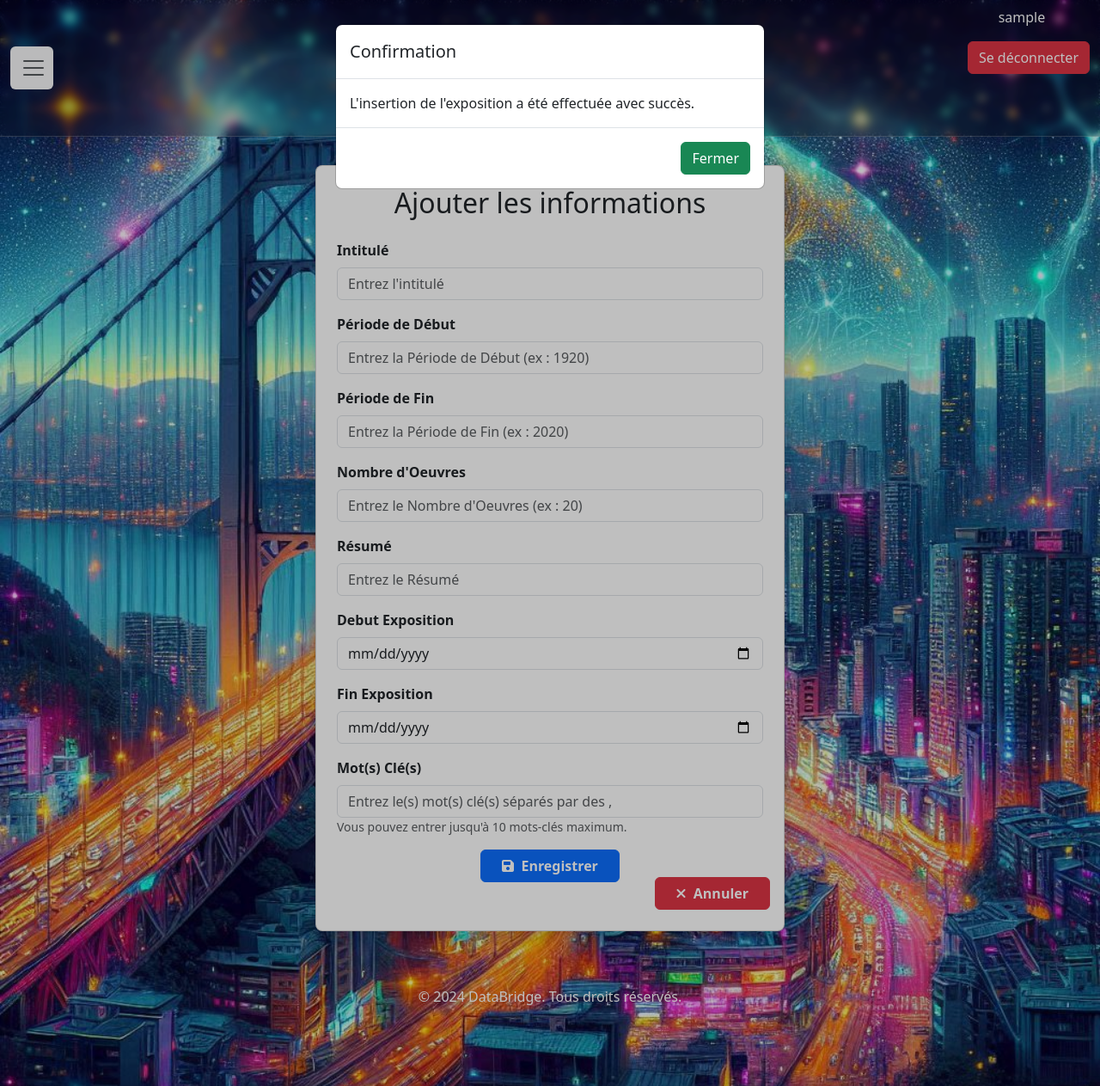
After one commit to cju3ry/Projet-Musee-Web, a PHP site: page /pages/page_ajout_expositions.php in a window 1280 px wide. The commit adds this page. Shown: the whole page at 86% size. Run offline with PHP 8.4, Linux system fonts and the light colour scheme; the visitor is signed in with stand-in values (Sample User, id 1).

Commit message:
implémentation de l'ajout d'une exposition

```diff
--- /dev/null
+++ b/DataBridge/pages/page_ajout_expositions.php
@@ -0,0 +1,317 @@
+<?php
+include("../fonction/fonctionsAuthentification.php");
+include("../fonction/fonctionInsert.php");
+session_start();
+
+if (isset($_SESSION["insertionOk"]) && $_SESSION["insertionOk"] === true) {
+    echo "<script src='../javaScript/scriptInsertionEmpOk.js'></script>";
+    unset($_SESSION["insertionOk"]);
+}
+if (isset($_SESSION["insertionOk"]) && $_SESSION["insertionOk"] === false)
+{
+    echo "<script src='../javaScript/scriptInsertionEmpKo.js'></script>";
+    unset($_SESSION["insertionOk"]);
+}
+
+if ($_SERVER['REQUEST_METHOD'] === 'POST') {
+    try {
+        $pdo = connecterBd();
+    } catch (PDOException $e) {
+        echo "Erreur de connexion à la base de données " . $e->getMessage();
+        header('Location: erreurConnexion.php');
+    }
+
+//    $nom = $_POST['nom'] ?? null;
+//    $prenom = $_POST['prenom'] ?? null;
+//    $telephone = $_POST['telephone'] ?? null;
+//    $login = $_POST['login'] ?? null;
+//    $pwd = $_POST['motDePasse'] ?? null;
+//    $pwd = md5($pwd);
+    $intituleExpo = $_POST['intitule'] ?? null;
+    $periodeDebut = $_POST['periodeDebut'] ?? null;
+    $periodeFin = $_POST['periodeFin'] ?? null;
+    $nombreOeuvres = $_POST['nombreOeuvres'] ?? null;
+    $resume = $_POST['resume'] ?? null;
+    $debutExpoTemp = $_POST['debutExpoTemp'] ?? null;
+    $finExpoTemp = $_POST['finExpoTemp'] ?? null;
+    $motsCles = $_POST['motsCles'] ?? null;
+    $intituleExpo = htmlentities($intituleExpo);
+    $periodeDebut = htmlentities($periodeDebut);
+    $periodeFin = htmlentities($periodeFin);
+    $nombreOeuvres = htmlentities($nombreOeuvres);
+    $resume = htmlentities($resume);
+    $debutExpoTemp = htmlentities($debutExpoTemp);
+    $finExpoTemp = htmlentities($finExpoTemp);
+    // peut etre probleme avec les , -----------------------------------------------------------------------------------
+    $motsCles = htmlentities($motsCles);
+
+    // Convertion en int
+    $periodeDebut = intval($periodeDebut);
+    $periodeFin = intval($periodeFin);
+
+    if (!empty($intituleExpo) && !empty($periodeDebut) && !empty($periodeFin) && !empty($nombreOeuvres) && !empty($resume) && !empty($motsCles)) {
+        try {
+            insertExposition(
+                $pdo,
+                $intituleExpo,
+                $periodeDebut,
+                $periodeFin,
+                $nombreOeuvres,
+                $resume,
+                $debutExpoTemp,
+                $finExpoTemp,
+                $motsCles
+            );
+            $insertionOk = true;
+            $_SESSION["insertionOk"] = $insertionOk;
+            header('Location: page_ajout_expositions.php');
+
+        } catch (Exception $e) {
+            $insertionOk = false;
+            $_SESSION["insertionOk"] = $insertionOk;
+            header('Location: page_ajout_expositions.php');
+        }
+    } else {
+        header('Location: page_ajout_expositions.php');
+        exit();
+    }
+}
+?>
+<!DOCTYPE html>
+<html lang="fr">
+<head>
+    <meta charset="UTF-8">
+    <meta name="viewport" content="width=device-width, initial-scale=1.0">
+    <title>DataBridge</title>
+    <!-- Bootstrap CSS -->
+    <link href="https://cdn.jsdelivr.net/npm/bootstrap@5.3.0-alpha1/dist/css/bootstrap.min.css" rel="stylesheet">
+    <link rel="stylesheet" href="https://cdnjs.cloudflare.com/ajax/libs/font-awesome/6.5.1/css/all.min.css">
+    <link rel="stylesheet" href="../CSS/stylePageEmployes.css">
+
+</head>
+<body>
+<!-- Navbar -->
+<nav class="navbar navbar-transparent fixed-top">
+    <div class="container-fluid d-flex justify-content-between align-items-center">
+        <!-- Bouton Hamburger -->
+        <button class="navbar-toggler bg-light" type="button" data-bs-toggle="collapse" data-bs-target="#navbarNav" aria-controls="navbarNav" aria-expanded="false" aria-label="Toggle navigation">
+            <span class="navbar-toggler-icon"></span>
+        </button>
+
+        <!-- Logo et Titre alignés et centrés -->
+        <div class="d-flex align-items-center justify-content-center mx-auto text-center" style="position: absolute; left: 50%; transform: translateX(-50%);">
+            <img src="../images/logo.png" class="logo-size me-2 w-25" alt="Logo">
+            <a class="navbar-brand logo-size mb-0 fs-1 text-white">DataBridge</a>
+        </div>
+
+        <!-- Bouton et Login -->
+        <div class="text-center">
+            <span class="me-3 mt-3 text-white"><?php echo ($_SESSION['loginAdmin']);?></span><br>
+            <form method="post" action="logout.php">
+                <button type="submit" class="btn btn-danger mt-3">Se déconnecter</button><br><br><br>
+            </form>
+        </div>
+    </div>
+</nav>
+<!-- Sidebar (Offcanvas) -->
+<div class="offcanvas offcanvas-start" tabindex="-1" id="offcanvasMenu" aria-labelledby="offcanvasMenuLabel">
+    <div class="offcanvas-header">
+        <h5 class="offcanvas-title" id="offcanvasMenuLabel">Menu</h5>
+        <button type="button" class="btn-close text-reset" data-bs-dismiss="offcanvas" aria-label="Close"></button>
+    </div>
+    <div class="offcanvas-body">
+        <ul class="list-unstyled">
+            <!-- Menu principal -->
+            <li>
+                <a href="accueil.php" class="text-decoration-none d-flex justify-content-between align-items-center">
+                    Accueil
+                    <i class="fas fa-home"></i>
+                </a>
+            </li>
+            <li>
+                <a href="#" class="text-decoration-none d-flex justify-content-between align-items-center">
+                    Gestion des Comptes Employés
+                    <i class="submenu-icon fa fa-chevron-right"></i>
+                </a>
+                <ul class="submenu">
+                    <li><a href="page_ajout_employes.php" class="text-decoration-none">Ajouter un employes</a></li>
+                    <li><a href="page_employes.php?page=1" class="text-decoration-none">Consulter les employes</a></li>
+                </ul>
+            </li>
+            <li>
+                <a href="#" class="text-decoration-none d-flex justify-content-between align-items-center">
+                    Gestion des Conférenciers
+                    <i class="submenu-icon fa fa-chevron-right"></i>
+                </a>
+                <ul class="submenu">
+                    <li><a href="#" class="text-decoration-none">Ajouter un Conférencier</a></li>
+                    <li><a href="#" class="text-decoration-none">Consulter les Conférenciers</a></li>
+                </ul>
+            </li>
+
+            <li>
+                <a href="#" class="text-decoration-none d-flex justify-content-between align-items-center">
+                    Gestion des Expositions
+                    <i class="submenu-icon fa fa-chevron-right"></i>
+                </a>
+                <ul class="submenu">
+                    <li><a href="#" class="text-decoration-none">Ajouter une Exposition</a></li>
+                    <li><a href="#" class="text-decoration-none">Consulter les Expositions</a></li>
+                </ul>
+            </li>
+
+            <li>
+                <a href="#" class="text-decoration-none d-flex justify-content-between align-items-center">
+                    Gestion des Visites
+                    <i class="submenu-icon fa fa-chevron-right"></i>
+                </a>
+                <ul class="submenu">
+                    <li><a href="#" class="text-decoration-none">Ajouter une Visite</a></li>
+                    <li><a href="#" class="text-decoration-none">Consulter les Visites</a></li>
+                </ul>
+            </li>
+        </ul>
+    </div>
+</div>
+<!-- Formulaire de modification -->
+<div class="container mt-5 pt-5">
+    <div class="row justify-content-center">
+        <div class="col-md-6">
+            <br><br><br><br>
+            <div class="card shadow p-4 rounded-3">
+                <h2 class="text-center mb-4">Ajouter les informations</h2>
+
+                <form action="page_ajout_expositions.php" method="post">
+                    <!--Champ intitulé-->
+                    <div class="mb-3">
+                        <label for="nom" class="form-label fw-bold">Intitulé</label>
+                        <input type="text" class="form-control" id="intitule" name="intitule" placeholder="Entrez l'intitulé" required>
+                    </div>
+
+                    <!-- Champ Période de Début -->
+                    <div class="mb-3">
+                        <label for="periodeDebut" class="form-label fw-bold">Période de Début</label>
+                        <input type="number" max="9999" step="1" class="form-control" id="periodeDebut" name="periodeDebut" placeholder="Entrez la Période de Début (ex : 1920)" required>
+                    </div>
+
+                    <!-- Champ Période de Fin -->
+                    <div class="mb-3">
+                        <label for="periodeFin" class="form-label fw-bold">Période de Fin</label>
+                        <input type="number" max="9999" step="1" class="form-control" id="periodeFin" name="periodeFin" placeholder="Entrez la Période de Fin (ex : 2020)" required>
+                    </div>
+
+                    <!-- Champ Nombre Oeuvres -->
+                    <div class="mb-3">
+                        <label for="nombreOeuvres" class="form-label fw-bold">Nombre d'Oeuvres</label>
+                        <input type="number" min="1" max="9999" step="1" class="form-control" id="nombreOeuvres" name="nombreOeuvres" placeholder="Entrez le Nombre d'Oeuvres (ex : 20)" required>
+                    </div>
+
+                    <!-- Champ Résumé -->
+                    <div class="mb-3">
+                        <label for="resume" class="form-label fw-bold">Résumé</label>
+                        <input type="text" class="form-control" id="resume" name="resume" placeholder="Entrez le Résumé" required>
+                    </div>
+
+                    <!-- Champ debut exposition -->
+                    <div class="mb-3">
+                        <label for="debutExpoTemp" class="form-label fw-bold">Debut Exposition</label>
+                        <input type="date" class="form-control" id="debutExpoTemp" name="debutExpoTemp" placeholder="Entrez le Début de l'Exposition (non obligatoire si exposition permanente)">
+                    </div>
+
+                    <!-- Champ fin exposition -->
+                    <div class="mb-3">
+                        <label for="finExpoTemp" class="form-label fw-bold">Fin Exposition</label>
+                        <input type="date" class="form-control" id="finExpoTemp" name="finExpoTemp" placeholder="Entrez la Fin de l'Exposition (non obligatoire si exposition permanente)">
+                    </div>
+
+                    <!-- Champ mot(s) clé(s) -->
+                    <div class="mb-3">
+                        <label for="motsCles" class="form-label fw-bold">Mot(s) Clé(s)</label>
+                        <input
+                                type="text"
+                                class="form-control"
+                                id="motsCles"
+                                name="motsCles"
+                                placeholder="Entrez le(s) mot(s) clé(s) séparés par des , "
+                                oninput="validateMotsCles(this)"
+                                required
+                        >
+                        <small id="motsClesHelp" class="text-muted">Vous pouvez entrer jusqu'à 10 mots-clés maximum.</small>
+                    </div>
+
+                    <!-- Bouton de soumission -->
+                    <div class="text-center position-relative">
+                        <button type="submit" class="btn btn-primary fw-bold px-4">
+                            <i class="fas fa-save"></i>&nbsp;&nbsp;Enregistrer
+                        </button>
+                    </div>
+                </form>
+                <!-- Bouton Annuler en dehors du formulaire principal -->
+                <form method="post" action="page_expositions.php?page=1">
+                    <div class="position-absolute bottom-0 end-0 mb-4 me-3">
+                        <button type="submit" class="btn btn-danger fw-bold px-4">
+                            <i class="fas fa-times text-white"></i>&nbsp;&nbsp;Annuler
+                        </button>
+                    </div>
+                </form>
+            </div>
+        </div>
+    </div>
+</div>
+
+<!-- Footer -->
+<footer class="mt-5 text-center py-3 text-white">
+    <p>&copy; 2024 DataBridge. Tous droits r&eacute;serv&eacute;s.</p>
+</footer>
+
+
+<!-- Modal Bootstrap Ok-->
+<div class="modal fade" id="deleteModal" tabindex="-1" aria-labelledby="deleteModalLabel" aria-hidden="true">
+    <div class="modal-dialog">
+        <div class="modal-content">
+            <div class="modal-header">
+                <h5 class="modal-title" id="deleteModalLabel">Confirmation</h5>
+                <button type="button" class="btn-close" data-bs-dismiss="modal" aria-label="Fermer"></button>
+            </div>
+            <div class="modal-body">
+                L'insertion de l'exposition a été effectuée avec succès.
+            </div>
+            <div class="modal-footer">
+                <form method="post" action="page_expositions.php?page=1">
+                    <button type="button" class="btn btn-success" id="closeModalButton" data-bs-dismiss="modal">Fermer</button>
+                </form>
+            </div>
+        </div>
+    </div>
+</div>
+
+<!-- Modal Bootstrap NOk-->
+<div class="modal fade" id="deleteKoModal" tabindex="-1" aria-labelledby="deleteModalLabel" aria-hidden="true">
+    <div class="modal-dialog">
+        <div class="modal-content">
+            <div class="modal-header">
+                <h5 class="modal-title" id="deleteModalLabel">Erreur</h5>
+                <button type="button" class="btn-close" data-bs-dismiss="modal" aria-label="Fermer"></button>
+            </div>
+            <div class="modal-body">
+                L'insertion de l'exposition a échoué.<br>Veuillez réessayer.
+            </div>
+            <div class="modal-footer">
+                <form method="post" action="page_ajout_expositions.php">
+                    <button type="button" class="btn btn-danger" id="closeModalButton" data-bs-dismiss="modal">Fermer</button>
+                </form>
+            </div>
+        </div>
+    </div>
+</div>
+
+<!-- JavaScript files (Popper.js & Bootstrap JS) -->
+<script src="https://cdn.jsdelivr.net/npm/@popperjs/core@2.11.6/dist/umd/popper.min.js"></script>
+<script src="https://cdn.jsdelivr.net/npm/bootstrap@5.3.0-alpha1/dist/js/bootstrap.min.js"></script>
+
+<!-- Fichier JS externe -->
+<script src="../javaScript/scriptBurger.js"></script>
+<script src="../javaScript/scriptRedirectionPEx.js"></script>
+<script src="../javaScript/scriptValidationMotsCles.js"></script>
+
+</html>
--- a/DataBridge/pages/page_expositions.php
+++ b/DataBridge/pages/page_expositions.php
@@ -3,6 +3,8 @@ session_start();
 include("../fonction/fonctionsFiltres.php");
 include("../fonction/fonctionsAuthentification.php");
 include ("../fonction/fonctionsSupression.php");
+include ("../fonction/fonctionInsert.php");
+
 $tableauEmployes = "";
 try {
     $pdo = connecterBd();
@@ -168,7 +170,7 @@ try {
     </a>
     -->
 
-    <form method="post" action="page_ajout_employes.php" target="_blank">
+    <form method="post" action="page_ajout_expositions.php" target="_blank">
         <button class="position-absolute top-0 end-0 m-2 text-primary border-0 bg-transparent">
             <a class="btn btn-primary btn-lg position-fixed btn-flottant">
                 <i class="fas fa-user-plus"></i>Ajouter une exposition
```
